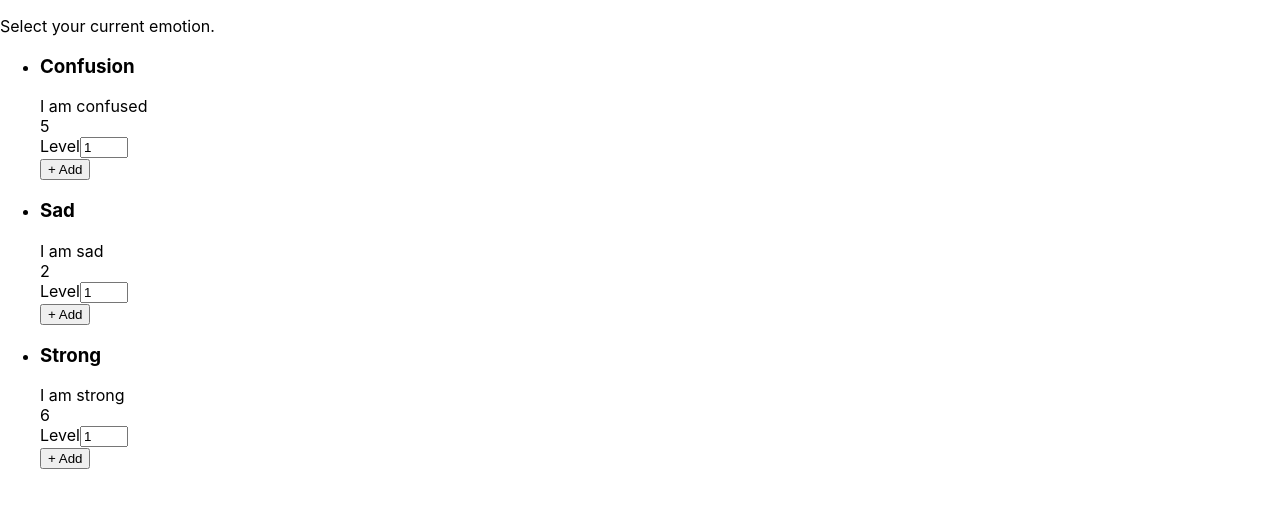
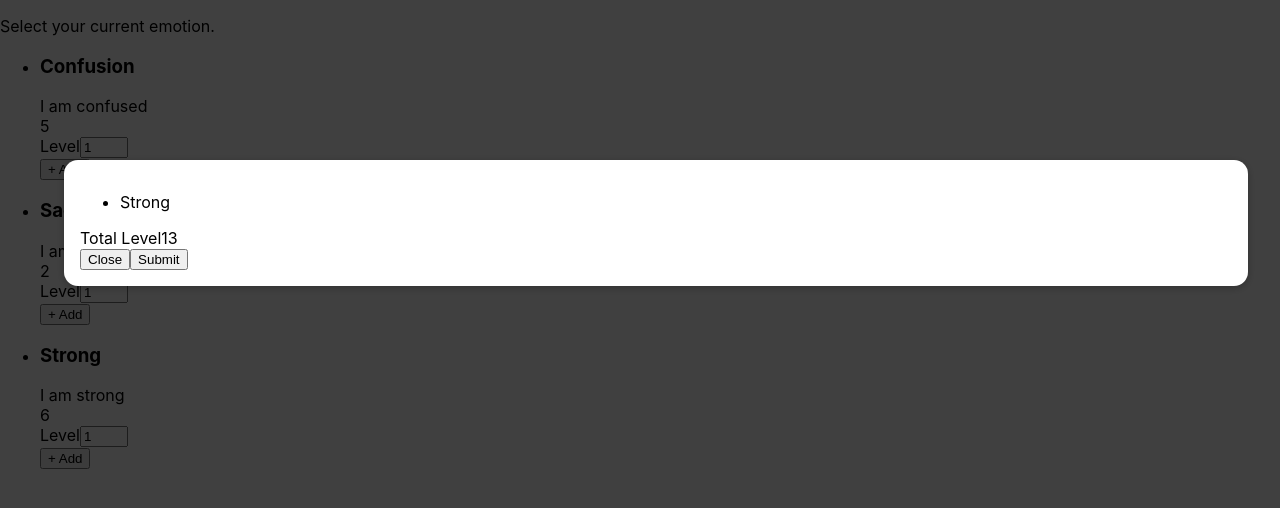
Before and after one commit to ranjabi/my-emotions, a React (Create React App) app: page / in a window 1280 px wide. Shown: the top 508 px of the page. Built offline with nearby package versions, Linux system fonts and the light colour scheme.

Commit message:
add modal via a react portal

```diff
--- a/public/index.html
+++ b/public/index.html
@@ -28,6 +28,7 @@
   </head>
   <body>
     <noscript>You need to enable JavaScript to run this app.</noscript>
+    <div id="overlays"></div>
     <div id="root"></div>
     <!--
       This HTML file is a template.
--- a/src/App.js
+++ b/src/App.js
@@ -1,8 +1,10 @@
+import Cart from "./Components/Cart/Cart";
 import Emotions from "./Components/Emotions/Emotions";
 
 const App = () => {
   return (
     <div>
+      <Cart />
       <Emotions />
     </div>
   );
--- a/src/Components/Cart/Cart.js
+++ b/src/Components/Cart/Cart.js
@@ -1,3 +1,5 @@
+import Modal from "../UI/Modal";
+
 const Cart = (props) => {
   const cartItems = (
     <ul>
@@ -13,7 +15,8 @@ const Cart = (props) => {
       ))}
     </ul>
   );
-  return <div>
+  return (
+    <Modal>
       {cartItems}
       <div>
         <span>Total Level</span>
@@ -23,7 +26,8 @@ const Cart = (props) => {
         <button>Close</button>
         <button>Submit</button>
       </div>
-  </div>;
+    </Modal>
+  );
 };
 
 export default Cart;
--- a/src/Components/UI/Modal.js
+++ b/src/Components/UI/Modal.js
@@ -0,0 +1,33 @@
+import { Fragment } from "react";
+import ReactDOM from 'react-dom';
+
+import classes from './Modal.module.css';
+// ModalOverlay infront of Backdrop
+
+const Backdrop = (props) => {
+  return <div className={classes.backdrop} />;
+};
+
+const ModalOverlay = (props) => {
+  return (
+    <div className={classes.modal}>
+      <div className={classes.content}>{props.children}</div>
+    </div>
+  );
+};
+
+const portalElement = document.getElementById('overlays');
+
+const Modal = (props) => {
+  return (
+    <Fragment>
+      {ReactDOM.createPortal(<Backdrop />, portalElement)}
+      {ReactDOM.createPortal(
+        <ModalOverlay>{props.children}</ModalOverlay>,
+        portalElement
+      )}
+    </Fragment>
+  );
+};
+
+export default Modal;
--- /dev/null
+++ b/src/Components/UI/Modal.module.css
@@ -0,0 +1,22 @@
+.backdrop {
+  position: fixed;
+  top: 0;
+  left: 0;
+  width: 100%;
+  height: 100vh;
+  z-index: 20;
+  background-color: rgba(0, 0, 0, 0.75);
+}
+
+.modal {
+  position: fixed;
+  top: 20vh;
+  left: 5%;
+  width: 90%;
+  background-color: white;
+  padding: 1rem;
+  border-radius: 14px;
+  box-shadow: 0 2px 8px rgba(0, 0, 0, 0.25);
+  z-index: 30;
+  animation: slide-down 300ms ease-out forwards;
+}
```
Lines whose indentation alone changed are shown as unchanged.
